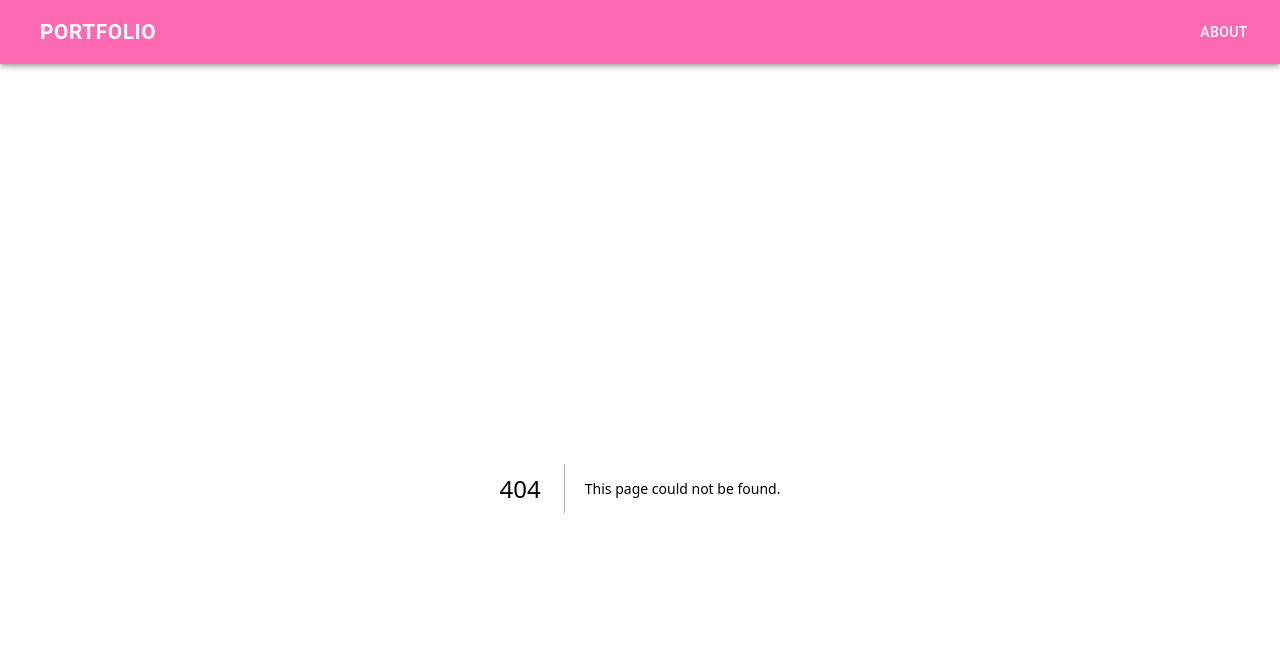
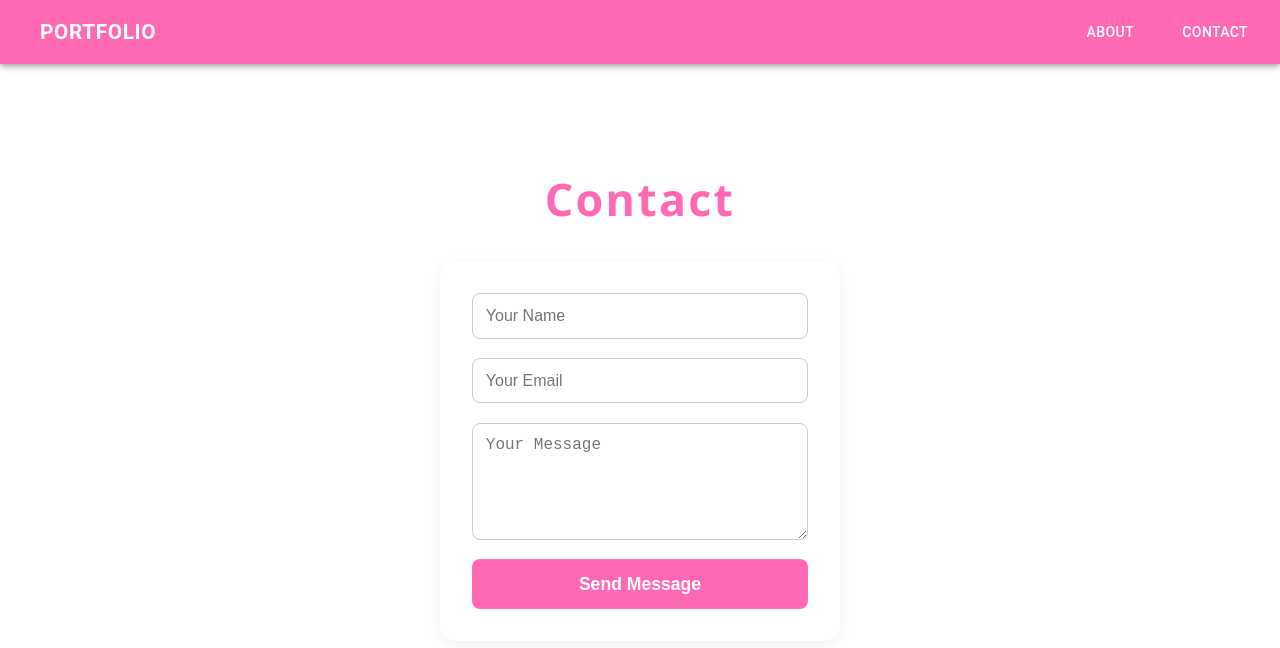
Before and after one commit to ellenlewisc/EllenLewisPortfolio, a Next.js app in the folder ellenlewisportfolio/: page /contact in a window 1280 px wide. Before the commit this address had no page. Shown: the top 648 px of the page. Built offline with nearby package versions, Linux system fonts and the light colour scheme.

Commit message:
add contact form

```diff
--- a/ellenlewisportfolio/app/components/navigation.js
+++ b/ellenlewisportfolio/app/components/navigation.js
@@ -45,8 +45,12 @@ function NavBar({ children }) {
               >
                 About
               </Button>
-
-
+              <Button
+                href="/contact"
+                color="inherit"
+              >
+                Contact
+              </Button>
             </Box>
           ) : (
             <>
@@ -67,6 +71,9 @@ function NavBar({ children }) {
                 <MenuItem onClick={handleMenuClose} component="a" href="/about">
                   About
                 </MenuItem>
+                <MenuItem onClick={handleMenuClose} component="a" href="/contact">
+                  Contact
+                </MenuItem>
               </Menu>
             </>
           )}
--- /dev/null
+++ b/ellenlewisportfolio/app/contact/page.js
@@ -0,0 +1,107 @@
+"use client";
+import { useState } from "react";
+
+export default function Contact() {
+  const [status, setStatus] = useState("");
+
+  const handleSubmit = async (e) => {
+    e.preventDefault();
+    setStatus("Sending...");
+    setTimeout(() => setStatus("Thank you! Your message has been sent."), 1200);
+  };
+
+  return (
+    <main style={{
+      minHeight: "100vh",
+      background: "#fff",
+      display: "flex",
+      flexDirection: "column",
+      alignItems: "center",
+      paddingTop: "5rem",
+      fontFamily: "'Segoe UI', Arial, sans-serif"
+    }}>
+      <h1 style={{
+        color: "#ff69b4",
+        fontSize: "2.8rem",
+        fontWeight: "bold",
+        marginBottom: "2rem",
+        letterSpacing: "0.05em"
+      }}>
+        Contact
+      </h1>
+      <form
+        onSubmit={handleSubmit}
+        style={{
+          background: "#fff",
+          borderRadius: "1rem",
+          boxShadow: "0 4px 16px rgba(0,0,0,0.06)",
+          padding: "2rem",
+          minWidth: 320,
+          maxWidth: 400,
+          width: "100%",
+          display: "flex",
+          flexDirection: "column",
+          gap: "1.2rem"
+        }}
+      >
+        <input
+          type="text"
+          name="name"
+          placeholder="Your Name"
+          required
+          style={{
+            padding: "0.8rem",
+            borderRadius: "0.5rem",
+            border: "1px solid #ccc",
+            fontSize: "1rem"
+          }}
+        />
+        <input
+          type="email"
+          name="email"
+          placeholder="Your Email"
+          required
+          style={{
+            padding: "0.8rem",
+            borderRadius: "0.5rem",
+            border: "1px solid #ccc",
+            fontSize: "1rem"
+          }}
+        />
+        <textarea
+          name="message"
+          placeholder="Your Message"
+          required
+          rows={5}
+          style={{
+            padding: "0.8rem",
+            borderRadius: "0.5rem",
+            border: "1px solid #ccc",
+            fontSize: "1rem",
+            resize: "vertical"
+          }}
+        />
+        <button
+          type="submit"
+          style={{
+            background: "#ff69b4",
+            color: "#fff",
+            border: "none",
+            borderRadius: "0.5rem",
+            padding: "0.9rem",
+            fontSize: "1.1rem",
+            fontWeight: "bold",
+            cursor: "pointer"
+          }}
+        >
+          Send Message
+        </button>
+        {status && (
+          <div style={{ color: "#ff69b4", marginTop: "0.5rem", textAlign: "center" }}>
+            {status}
+          </div>
+        )}
+      </form>
+    </main>
+  );
+}
```
Also changed, not shown: ellenlewisportfolio/app/about/page.js (+46 -14 lines).
